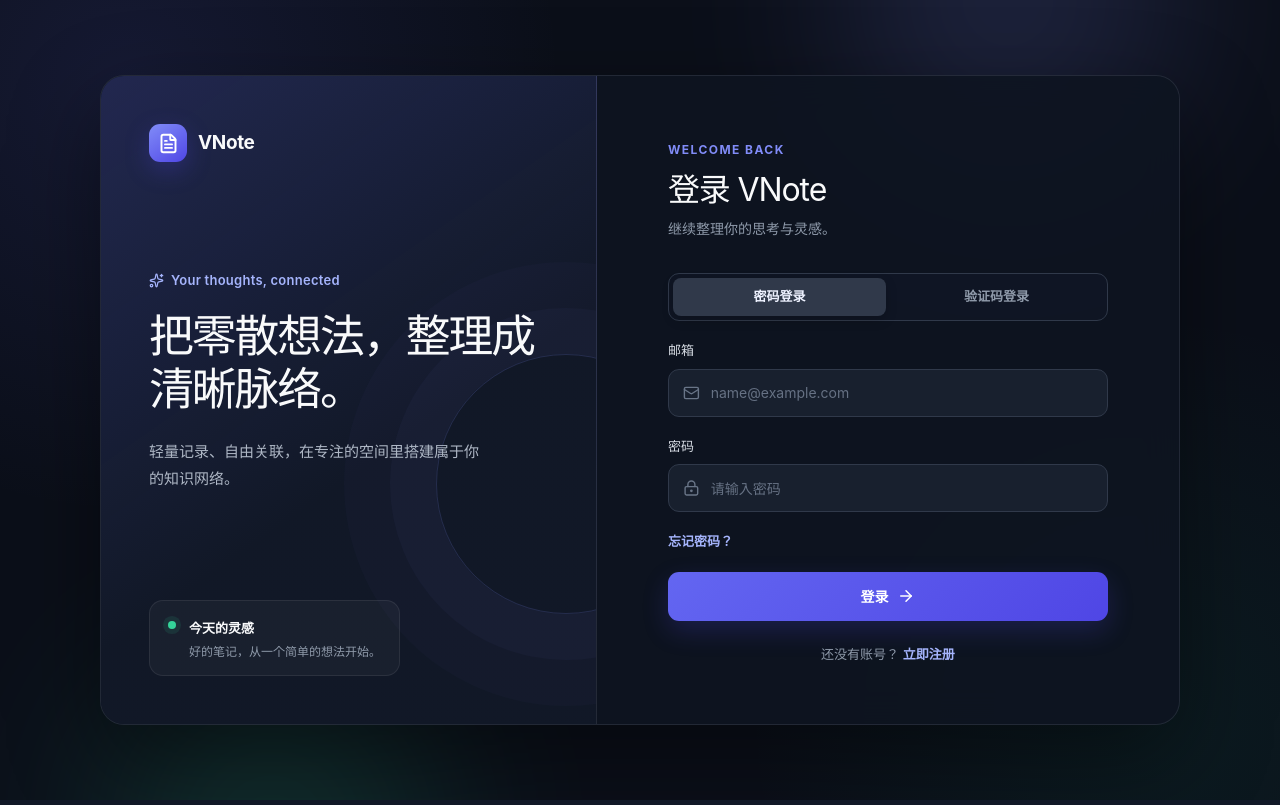
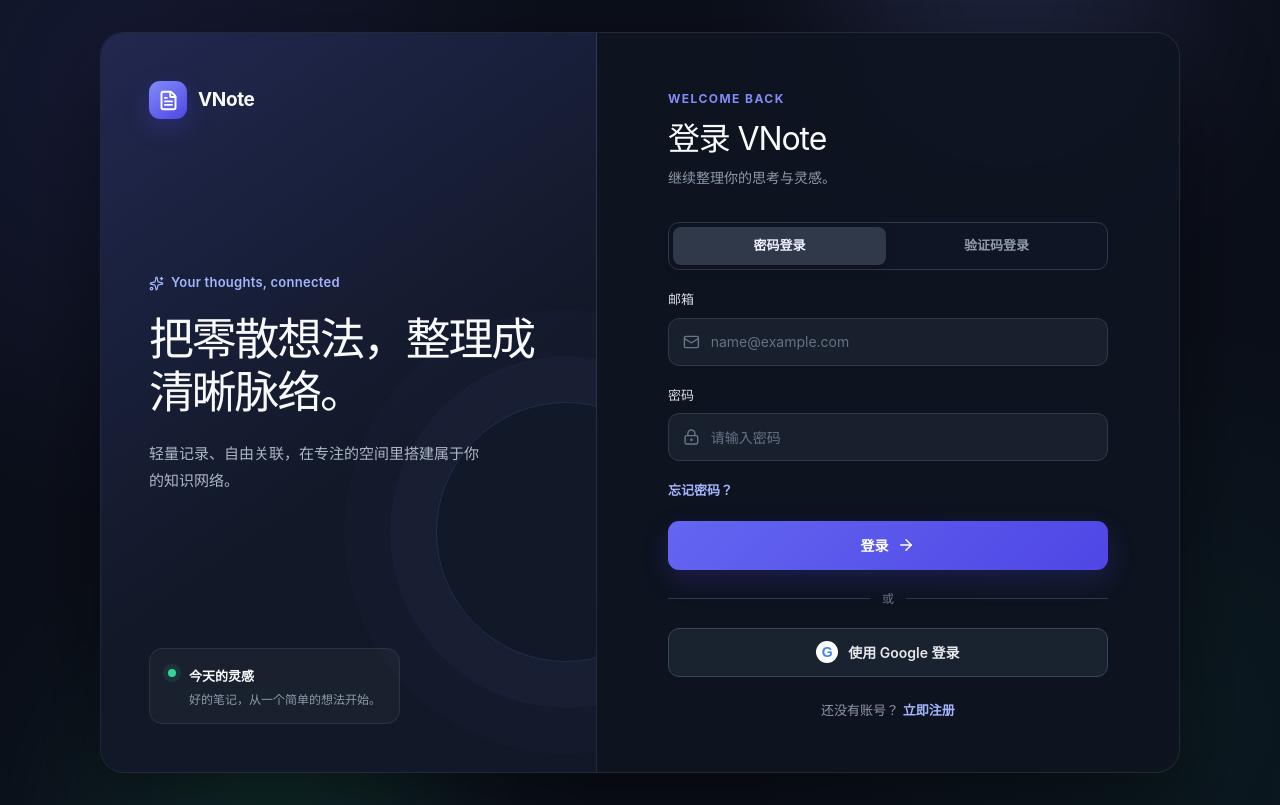
Before and after one commit to vikim294/vnotes-client, a React (Vite) app: page /login in a window 1280 px wide. Built offline with nearby package versions, Linux system fonts and the light colour scheme.

Commit message:
feat: 登录接入 Google OAuth + 退出登录 icon

```diff
--- a/src/api.ts
+++ b/src/api.ts
@@ -72,6 +72,10 @@
     expiresIn: number
 }
 
+export interface OAuthTokenResult {
+    accessToken: string
+}
+
 interface ApiResponse<T> {
     code: number
     message: string
@@ -114,6 +118,12 @@
         email,
         verificationCode,
     })
+}
+
+export async function exchangeOAuthLoginCode(
+    code: string
+): Promise<ApiResponse<OAuthTokenResult>> {
+    return postAuth<OAuthTokenResult>('/oauth/token', { code })
 }
 
 export async function verifyToken(token: string): Promise<boolean> {
--- a/src/components/NoteGraph.tsx
+++ b/src/components/NoteGraph.tsx
@@ -7,6 +7,7 @@
     FileJson,
     Home,
     LoaderCircle,
+    LogOut,
     RotateCcw,
     Search,
     Trash2,
@@ -642,6 +643,11 @@
         const handleOpenProfile = () => {
             openProfileModal()
             void loadProfile()
+        }
+
+        const handleLogout = () => {
+            localStorage.removeItem('vnotes-token')
+            navigate('/login', { replace: true })
         }
 
         const handleExportNotes = async () => {
@@ -1249,6 +1255,15 @@
                                 aria-label="打开回收站"
                             >
                                 <Trash2 className="h-5 w-5" />
+                            </button>
+                            <button
+                                type="button"
+                                onClick={handleLogout}
+                                className="grid h-10 w-10 cursor-pointer place-items-center rounded-full border border-slate-700 bg-slate-900/85 text-slate-400 shadow-lg backdrop-blur-sm transition-colors hover:border-rose-500/70 hover:text-rose-300"
+                                title="退出登录"
+                                aria-label="退出登录"
+                            >
+                                <LogOut className="h-5 w-5" />
                             </button>
                         </div>
                     )}
--- a/src/index.css
+++ b/src/index.css
@@ -665,6 +665,89 @@
   filter: none;
 }
 
+.auth-divider {
+  display: flex;
+  align-items: center;
+  gap: 12px;
+  color: #697588;
+  font-size: 12px;
+}
+
+.auth-divider::before,
+.auth-divider::after {
+  height: 1px;
+  flex: 1;
+  background: #30394a;
+  content: '';
+}
+
+.auth-google-button {
+  display: flex;
+  align-items: center;
+  justify-content: center;
+  gap: 10px;
+  height: 49px;
+  border: 1px solid #3a4558;
+  border-radius: 11px;
+  color: #e5e7eb;
+  background: rgb(31 41 55 / 0.72);
+  font: inherit;
+  font-size: 14px;
+  font-weight: 600;
+  cursor: pointer;
+  transition: border-color 160ms ease, background 160ms ease, transform 160ms ease;
+}
+
+.auth-google-button:hover:not(:disabled) {
+  border-color: #64748b;
+  background: rgb(51 65 85 / 0.78);
+  transform: translateY(-1px);
+}
+
+.auth-google-button:disabled {
+  opacity: 0.62;
+  cursor: not-allowed;
+}
+
+.auth-google-mark {
+  display: grid;
+  width: 22px;
+  height: 22px;
+  place-items: center;
+  border-radius: 50%;
+  color: #4285f4;
+  background: white;
+  font-family: Arial, sans-serif;
+  font-size: 14px;
+  font-weight: 800;
+  line-height: 1;
+}
+
+.auth-oauth-status {
+  display: flex;
+  min-height: 210px;
+  margin-top: 34px;
+  flex-direction: column;
+  align-items: center;
+  justify-content: center;
+  gap: 12px;
+  border: 1px solid #30394a;
+  border-radius: 14px;
+  color: #818cf8;
+  background: rgb(31 41 55 / 0.45);
+  text-align: center;
+}
+
+.auth-oauth-status strong {
+  color: #e5e7eb;
+  font-size: 15px;
+}
+
+.auth-oauth-status span {
+  color: #8f9aaa;
+  font-size: 13px;
+}
+
 .auth-switch {
   margin: 24px 0 0;
   color: #8f9aaa;
--- a/src/pages/Login/index.tsx
+++ b/src/pages/Login/index.tsx
@@ -1,9 +1,11 @@
 import { ArrowRight, KeyRound, LoaderCircle, LockKeyhole, Mail } from 'lucide-react'
 import { Link, useNavigate } from 'react-router'
 import AuthLayout from '../../components/AuthLayout'
-import { useEffect, useState } from 'react'
+import { useEffect, useRef, useState } from 'react'
 import { Toast } from '../../components/Toast'
 import {
+  API_BASE_URL,
+  exchangeOAuthLoginCode,
   loginByEmailAndPassword,
   loginByEmailAndVerificationCode,
   sendLoginVerificationCode,
@@ -19,7 +21,35 @@
   const [countdown, setCountdown] = useState(0)
   const [isSendingCode, setIsSendingCode] = useState(false)
   const [isLoggingIn, setIsLoggingIn] = useState(false)
+  const [oauthLoginCode] = useState(() => new URLSearchParams(window.location.search).get('loginCode'))
+  const [isExchangingOAuthToken, setIsExchangingOAuthToken] = useState(Boolean(oauthLoginCode))
+  const [isRedirectingToGoogle, setIsRedirectingToGoogle] = useState(false)
+  const oauthExchangeStartedRef = useRef(false)
   const navigate = useNavigate()
+
+  useEffect(() => {
+    if (!oauthLoginCode || oauthExchangeStartedRef.current) return
+    oauthExchangeStartedRef.current = true
+
+    const cleanUrl = new URL(window.location.href)
+    cleanUrl.searchParams.delete('loginCode')
+    window.history.replaceState(
+      null,
+      '',
+      `${cleanUrl.pathname}${cleanUrl.search}${cleanUrl.hash}`,
+    )
+
+    void exchangeOAuthLoginCode(oauthLoginCode)
+      .then((res) => {
+        localStorage.setItem('vnotes-token', res.data.accessToken)
+        Toast.success('Google 登录成功')
+        navigate('/', { replace: true })
+      })
+      .catch((error: unknown) => {
+        Toast.warning(error instanceof Error ? error.message : 'Google 登录失败')
+        setIsExchangingOAuthToken(false)
+      })
+  }, [navigate, oauthLoginCode])
 
   useEffect(() => {
     if (countdown <= 0) return
@@ -82,6 +112,27 @@
     } finally {
       setIsLoggingIn(false)
     }
+  }
+
+  const handleGoogleLogin = () => {
+    setIsRedirectingToGoogle(true)
+    window.location.assign(`${API_BASE_URL}/oauth/google/login`)
+  }
+
+  if (isExchangingOAuthToken) {
+    return (
+      <AuthLayout
+        eyebrow='Welcome back'
+        title='正在完成登录'
+        description='正在安全地连接你的 VNote 账号。'
+      >
+        <div className='auth-oauth-status' role='status' aria-live='polite'>
+          <LoaderCircle size={28} className='auth-spinner' />
+          <strong>正在验证 Google 登录</strong>
+          <span>即将进入你的笔记空间，请稍候…</span>
+        </div>
+      </AuthLayout>
+    )
   }
 
   return (
@@ -190,6 +241,24 @@
             </>
           )}
         </button>
+
+        <div className='auth-divider' aria-hidden='true'>
+          <span>或</span>
+        </div>
+
+        <button
+          className='auth-google-button'
+          type='button'
+          disabled={isLoggingIn || isRedirectingToGoogle}
+          onClick={handleGoogleLogin}
+        >
+          {isRedirectingToGoogle ? (
+            <LoaderCircle size={18} className='auth-spinner' />
+          ) : (
+            <span className='auth-google-mark' aria-hidden='true'>G</span>
+          )}
+          {isRedirectingToGoogle ? '正在跳转…' : '使用 Google 登录'}
+        </button>
       </form>
 
       <p className='auth-switch'>
```
